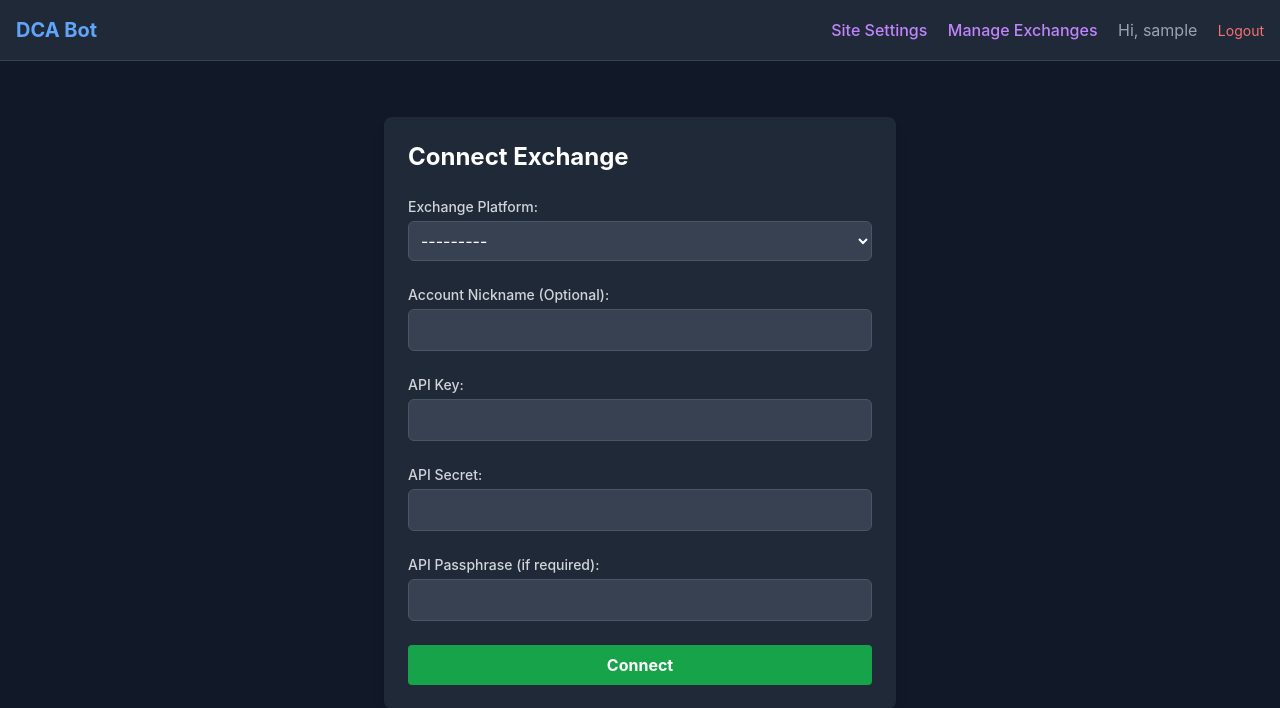
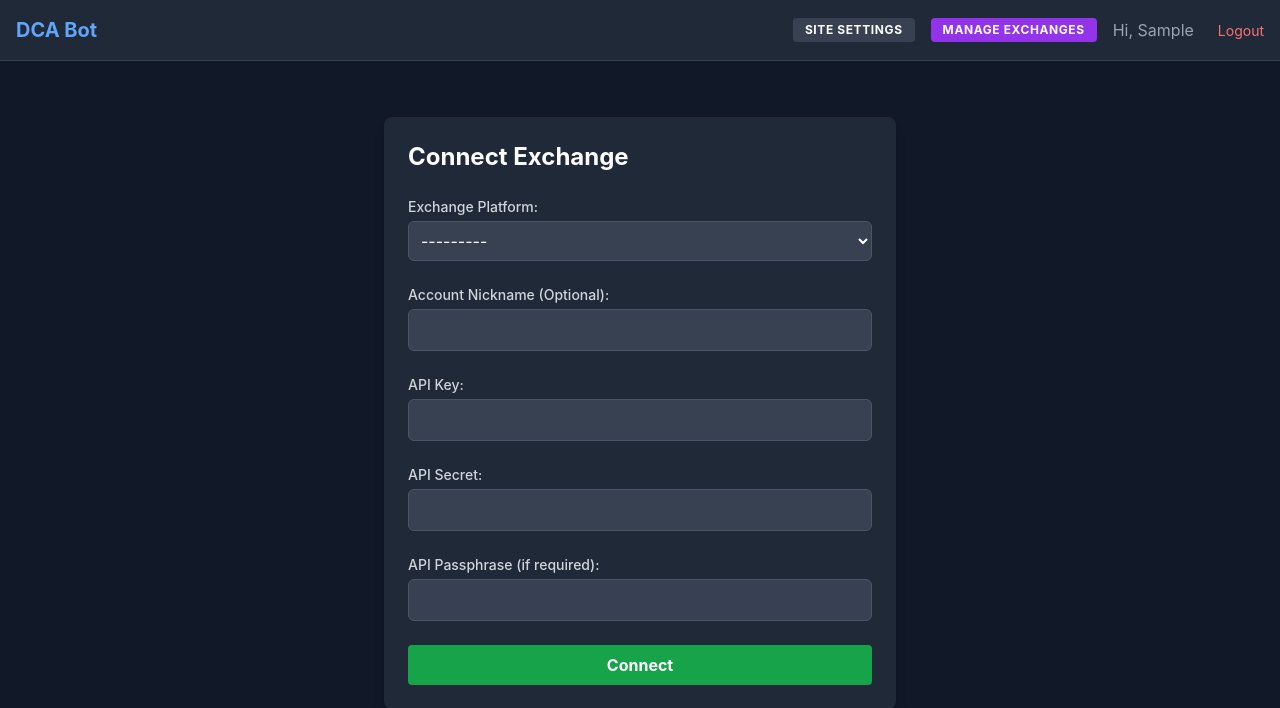
Before and after one commit to ksalling/dcabot, a Django app: page /core/accounts/add/ in a window 1280 px wide. Shown: the top 708 px of the page. Run offline with Django 5.2, Linux system fonts and the light colour scheme; the visitor is signed in with stand-in values (Sample User, id 1); data that the repository does not hold is empty; some libraries are stand-ins or nearby versions.

Commit message:
nav bar changes

```diff
--- a/core/templates/base.html
+++ b/core/templates/base.html
@@ -19,19 +19,25 @@
     <nav class="bg-gray-800 border-b border-gray-700 p-4">
         <div class="container mx-auto flex justify-between items-center">
             <a href="{% url 'dashboard' %}" class="text-xl font-bold text-blue-400">DCA Bot</a>
-            <div>
+            <div class="flex items-center space-x-4">
                 {% if user.is_authenticated %}
                 {% if user.is_staff %}
-                <a href="{% url 'admin:index' %}" class="mr-4 text-purple-400 hover:text-purple-300 font-medium">Site
-                    Settings</a>
+                <a href="{% url 'admin:index' %}"
+                    class="px-3 py-1 bg-gray-700 hover:bg-gray-600 text-white text-xs font-bold rounded uppercase tracking-wider transition-colors">
+                    Site Settings
+                </a>
                 <a href="{% url 'manage_exchanges' %}"
-                    class="mr-4 text-purple-400 hover:text-purple-300 font-medium">Manage
-                    Exchanges</a>
+                    class="px-3 py-1 bg-purple-600 hover:bg-purple-500 text-white text-xs font-bold rounded uppercase tracking-wider transition-colors">
+                    Manage Exchanges
+                </a>
                 {% endif %}
-                <a href="{% url 'profile' %}" class="mr-4 text-gray-400 hover:text-white">Hi, {{ user.username }}</a>
+
+                <a href="{% url 'profile' %}" class="mr-4 text-gray-400 hover:text-white">Hi,
+                    {{ user.first_name|default:user.username }}</a>
+
                 <form action="{% url 'logout' %}" method="post" class="inline">
                     {% csrf_token %}
-                    <button type="submit" class="text-sm text-red-400 hover:text-red-300">Logout</button>
+                    <button type="submit" class="text-sm text-red-400 hover:text-red-300 ml-2">Logout</button>
                 </form>
                 {% else %}
                 <a href="{% url 'login' %}" class="text-blue-400">Login</a>
```
